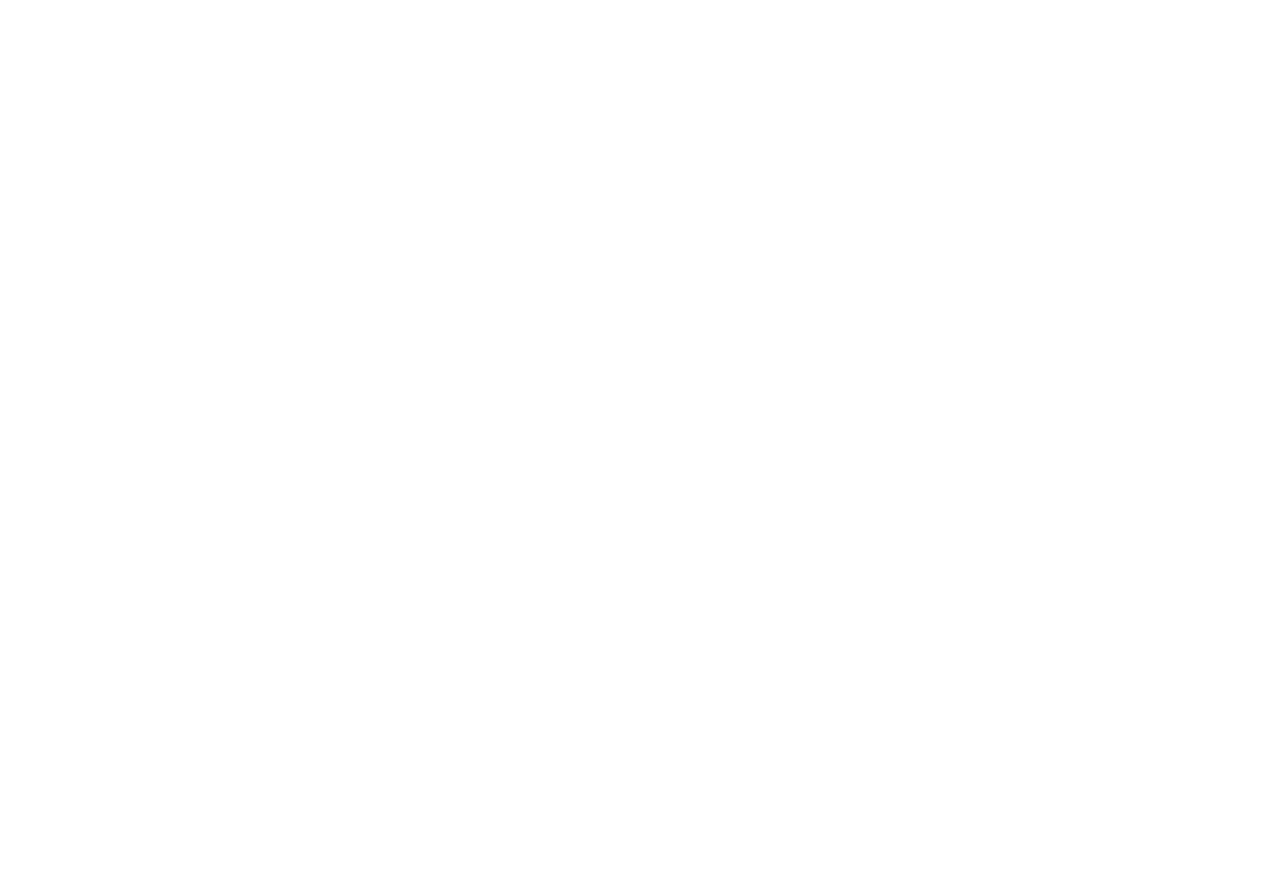
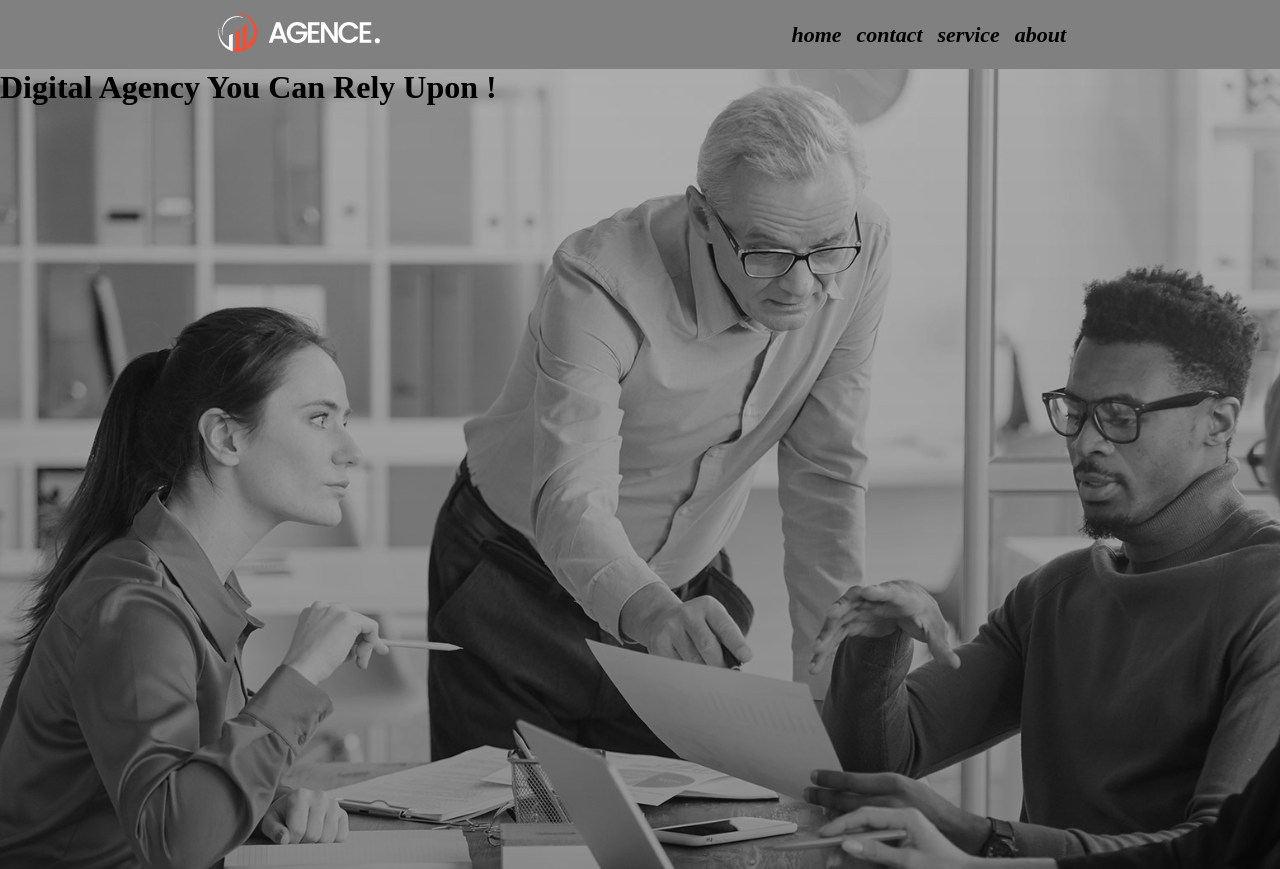
Before and after one commit to Foysal79/confeft-2-digital-agency, a plain HTML site: page index.html in a window 1280 px wide. Before the commit the page ends 800 px from the top, so only its background shows below. Drawn offline with Linux system fonts and the light colour scheme.

Commit message:
baner set

```diff
--- a/index.html
+++ b/index.html
@@ -7,6 +7,24 @@
     <link rel="stylesheet" href="./style/style.css">
 </head>
 <body>
+    <header>
+        <div class="nav-container">
+            <div class="logo">
+                <img src="./asset/logo/logo.png" alt="">
+            </div>
+            <div class="manus">
+                <li>home</li>
+                <li>contact</li>
+                <li>service</li>
+                <li>about</li>
+            </div>
+        </div>
+        <div class="banner-container">
+           <h1>Digital Agency You Can Rely Upon !</h1>
+        </div>
+    </header>
+    <main></main>
+    <footer></footer>
 
 </body>
 </html>
--- a/style/style.css
+++ b/style/style.css
@@ -0,0 +1,27 @@
+*{
+    margin: 0px;
+    padding: 0px;
+}
+.nav-container{
+    display: flex;
+    background-color: gray;
+    padding: 10px;
+    justify-content: space-around;
+}
+.manus{
+    list-style: none;
+    display: flex;
+    gap: 15px;
+    font-size: 22px;
+    font-style: italic;
+    font-weight: bolder;
+    align-items: center;
+}
+.banner-container{
+    height: 100vh;
+    background-image: url("../asset/image/background.jpg"), linear-gradient(rgba(0, 0, 0, 0.3), rgba(0, 0, 0, 0.4));
+    background-blend-mode: overlay;
+    background-repeat: no-repeat;
+    background-size: cover;
+
+}
```
